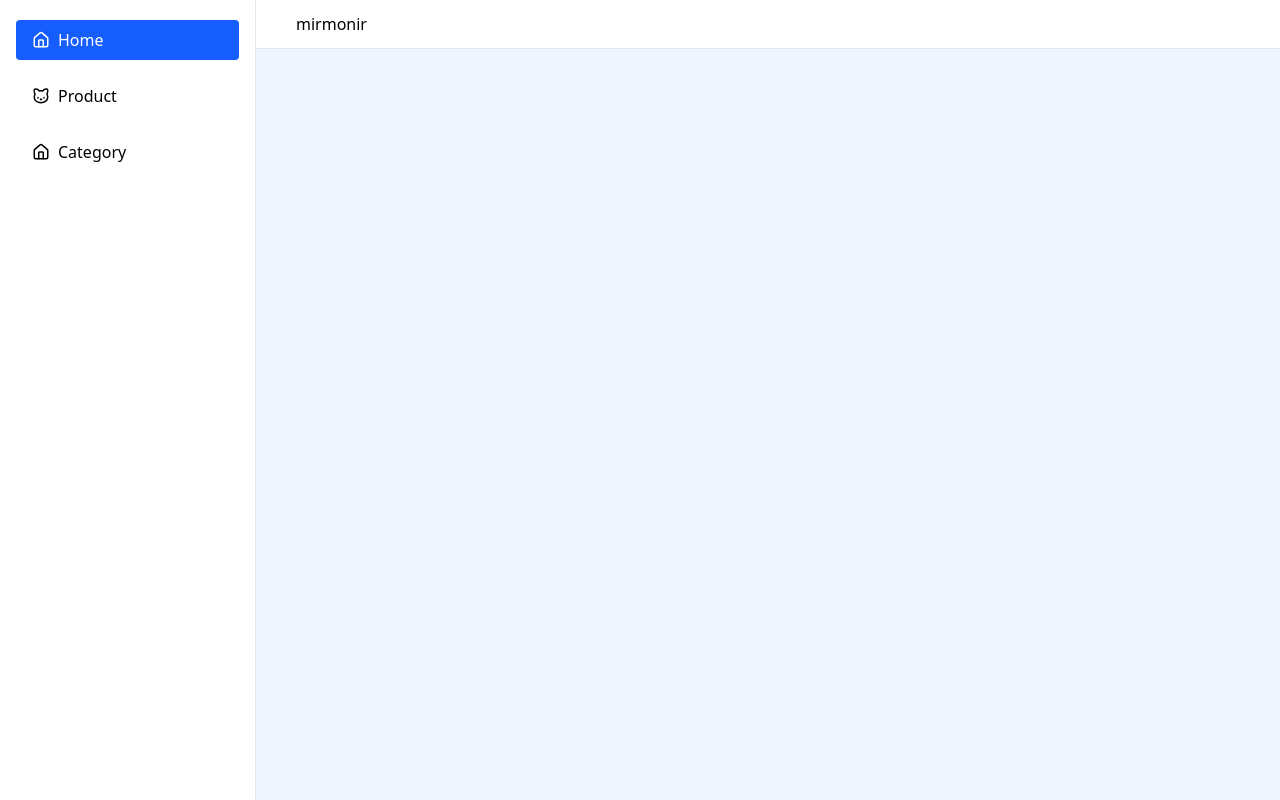
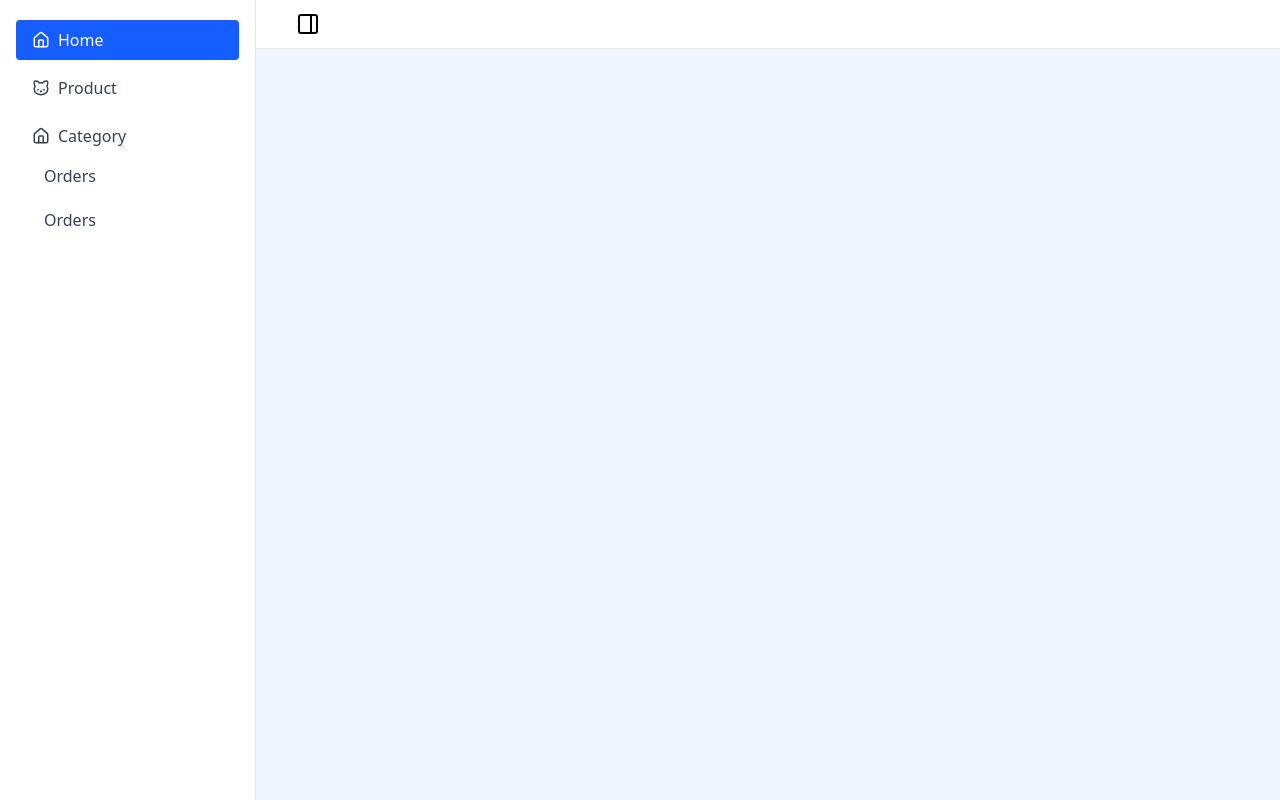
Before and after one commit to uxmir/e-commerce-admin, a Next.js app: page /home in a window 1280 px wide. Both pictures are taken after a click on the link "Category". Shown: the top 800 px of the page. Built offline with nearby package versions, Linux system fonts and the light colour scheme.

Commit message:
sidebar is all done

```diff
--- /dev/null
+++ b/app/components/NavItems/NavLink.tsx
@@ -0,0 +1,45 @@
+"use client"
+import React, { useEffect, useState } from "react";
+import { itemProps } from "../../types/nav";
+import Link from "next/link";
+import { usePathname } from "next/navigation";
+const NavLink: React.FC<itemProps> = ({ href, item, link, Icon, childs }) => {
+  const [child, setChild] = useState<boolean>(false);
+  const pathName: string = usePathname();
+  const handleChild = () => {
+    setChild(!child);
+  };
+  return (
+    <>
+      <div className="w-full">
+        <Link href={href}>
+          <div
+            onClick={handleChild}
+            className={`py-2 w-full  hover:bg-blue-600 hover:text-white rounded capitalize flex gap-x-2 items-center px-4 ${pathName === link ? "bg-blue-600 text-white" : "text-gray-700"}`}
+          >
+            {Icon && <Icon size={18} />}
+            <span>{item}</span>
+          </div>
+        </Link>
+        <div
+          className={`overflow-y-hidden  transition-all duration-500  ${child === true ? "max-h-96 opacity-100" : "max-h-0 opacity-0"}`}
+        >
+          <div className="w-full  px-4 flex flex-col gap-y-1">
+            {childs?.map((data) => (
+              <div
+                key={data.id}
+                className={`px-3 py-2 w-full rounded  hover:bg-blue-600 hover:text-white ${pathName === data.child_link ? "bg-blue-600 text-white" : "text-gray-700"}`}
+              >
+                <Link href={data.child_link}>
+                  <div>{data.data}</div>
+                </Link>
+              </div>
+            ))}
+          </div>
+        </div>
+      </div>
+    </>
+  );
+};
+
+export default NavLink
--- a/app/components/layouts/LayoutsContainer/Container.tsx
+++ b/app/components/layouts/LayoutsContainer/Container.tsx
@@ -11,7 +11,7 @@ const Container:React.FC<{children:ReactNode}> = ({children}) => {
     <TopBar/>
     <div className='flex'>
     <SideBar/>
-      <main className={` flex-1 bg-blue-50 transition-all duration-500 px-10  w-full min-h-[200vh] ${sidebar===true?'lg:ml-64':'ml-0'}`}>
+      <main className={` flex-1 bg-blue-50 transition-all duration-700 px-10  w-full min-h-[200vh] ${sidebar===true?'lg:ml-64':'ml-0'}`}>
         {children}
       </main>
     </div>
--- a/app/components/layouts/SideBar/SideBar.tsx
+++ b/app/components/layouts/SideBar/SideBar.tsx
@@ -3,8 +3,7 @@ import { useLayout } from "@/app/features/SidebarProvider/SidebarProvider";
 import React, { useState } from "react";
 import { items } from "../../../types/nav";
 import { CatIcon, HomeIcon } from "lucide-react";
-import Link from "next/link";
-import { usePathname } from "next/navigation";
+import NavLink from "../../NavItems/NavLink";
 const navItems: items[] = [
   {
     id: 1,
@@ -23,6 +22,18 @@ const navItems: items[] = [
     item: "Category",
     link: "#",
     icon: HomeIcon,
+    childs: [
+      {
+        id: 1,
+        data: "Orders",
+        child_link: "#",
+      },
+      {
+        id: 2,
+        data: "Orders",
+        child_link: "/product",
+      },
+    ],
   },
 ];
 const SideBar: React.FC = () => {
@@ -30,17 +41,22 @@ const SideBar: React.FC = () => {
   return (
     <>
       <div
-        className={`fixed px-4 top-0 z-[9999] hidden lg:block  left-0 bg-white transition-all duration-500 h-[100vh] border-r border-gray-200  overflow-y-auto ${sidebar === true ? "w-64" : "w-5"}`}
+        className={`fixed px-4 top-0 z-[9999] hidden lg:block  left-0 bg-white transition-all duration-700 h-[100vh] border-r border-gray-200  overflow-y-auto ${sidebar === true ? "w-64" : "w-0 pointer-events-none"}`}
       >
-        <div className="flex flex-col gap-y-4 mt-5">
+        <div className="flex flex-col gap-y-2 mt-5">
           {navItems?.map((data) => (
-            <NavLink
+            <div
               key={data.id}
-              href={data.link!}
-              item={data.item}
-              Icon={data.icon}
-              link={data.link!}
-            />
+              className={` transition-all duration-500 ${sidebar === true ? "visible opacity-100 pointer-events-auto delay-500" : " invisible opacity-0 pointer-events-none delay-0"}`}
+            >
+              <NavLink
+                href={data.link!}
+                item={data.item}
+                Icon={data.icon}
+                link={data.link!}
+                childs={data.childs}
+              />
+            </div>
           ))}
         </div>
       </div>
@@ -53,34 +69,72 @@ const SideBar: React.FC = () => {
         ></div>
       )}
       <div
-        className={` max-[350px]:w-2/3 w-1/3 h-full transition-all duration-500 fixed left-0 top-0 z-[9999] bg-white  ${sidebarResponsive === true ? "-translate-x-0" : "-translate-x-full"}`}
-      ></div>
+        className={` w-2/3 sm:w-1/3 h-full transition-all duration-500 fixed left-0 top-0 z-[9999] bg-white  ${sidebarResponsive === true ? "-translate-x-0" : "-translate-x-full"}`}
+      >
+        {navItems?.map((data) => (
+          <div key={data.id} className="px-4 mt-5">
+            <NavLink
+              href={data.link!}
+              item={data.item}
+              Icon={data.icon}
+              link={data.link!}
+              childs={data.childs}
+            />
+          </div>
+        ))}
+      </div>
     </>
   );
 };
 export default SideBar;
 
-interface itemProps {
-  href: string;
-  item: string;
-  link: string;
-  Icon?: React.ComponentType<{ size: number }>;
-}
-const NavLink: React.FC<itemProps> = ({ href, item, link, Icon }) => {
-  const pathName: string = usePathname();
-  return (
-    <>
-      <Link href={href}>
-        <div
-          className={`py-2 w-full rounded capitalize flex gap-x-2 items-center px-4 ${pathName === link ? "bg-blue-600 text-white" : ""}`}
-        >
-          {Icon && <Icon size={18} />}
-          <span>{item}</span>
-        </div>
-        {/* <div className="w-full bg-blue-200 h-10">
-
-        </div> */}
-      </Link>
-    </>
-  );
-};
+// interface itemArr {
+//   id: number;
+//   data: string;
+//   child_link: string;
+// }
+// interface itemProps {
+//   href: string;
+//   item: string;
+//   link: string;
+//   childs?: itemArr[];
+//   Icon?: React.ComponentType<{ size: number }>;
+// }
+// const NavLink: React.FC<itemProps> = ({ href, item, link, Icon, childs }) => {
+//   const [child, setChild] = useState<boolean>(false);
+//   const pathName: string = usePathname();
+//   const handleChild = () => {
+//     setChild(!child);
+//   };
+//   return (
+//     <>
+//       <div className="w-full">
+//         <Link href={href}>
+//           <div
+//             onClick={handleChild}
+//             className={`py-2 w-full hover:bg-blue-600 hover:text-white rounded capitalize flex gap-x-2 items-center px-4 ${pathName === link ? "bg-blue-600 text-white" : ""}`}
+//           >
+//             {Icon && <Icon size={18} />}
+//             <span>{item}</span>
+//           </div>
+//         </Link>
+//         <div
+//           className={`overflow-y-hidden  transition-all duration-500  ${child === true ? "max-h-96 opacity-100" : "max-h-0 opacity-0"}`}
+//         >
+//           <div className="w-full  px-4 flex flex-col gap-y-1">
+//             {childs?.map((data) => (
+//               <div
+//                 key={data.id}
+//                 className={`px-3 py-2 w-full  hover:bg-blue-600 hover:text-white ${pathName === data.child_link ? "bg-blue-600 text-white" : ""}`}
+//               >
+//                 <Link href={data.child_link}>
+//                   <div>{data.data}</div>
+//                 </Link>
+//               </div>
+//             ))}
+//           </div>
+//         </div>
+//       </div>
+//     </>
+//   );
+// };
--- a/app/components/layouts/TopBar/TopBar.tsx
+++ b/app/components/layouts/TopBar/TopBar.tsx
@@ -1,13 +1,14 @@
 "use client"
 import { useLayout } from '@/app/features/SidebarProvider/SidebarProvider'
+import { MenuIcon, PanelRight } from 'lucide-react'
 import React from 'react'
 const TopBar:React.FC = () => {
   const {sidebar,handleSidebar,openSidebar}=useLayout()
   return (
-    <div onClick={handleSidebar} className={`py-3 w-full fixed top-0 pr-5 cursor-pointer  transition-all duration-500 bg-white  border-b border-gray-200 ${sidebar===true?' pl-10 lg:pl-74':'pl-10'}`}>
+    <div  className={`py-3 w-full fixed top-0 pr-5 cursor-pointer  transition-all duration-500 bg-white  border-b border-gray-200 ${sidebar===true?' pl-10 lg:pl-74':'pl-10'}`}>
       <div>
-        <span className='hidden lg:block'>mirmonir</span>
-        <span onClick={openSidebar} className='block lg:hidden'>mirres</span>
+        <PanelRight onClick={handleSidebar} className='hidden lg:block'/>
+        <MenuIcon onClick={openSidebar} className='block lg:hidden'/>
       </div>
     </div>
   )
--- a/app/types/nav.d.ts
+++ b/app/types/nav.d.ts
@@ -1,6 +1,7 @@
 interface childItems{
     id:number;
-    data:string
+    data:string;
+    child_link:string
 }
 
 export interface items{
@@ -10,3 +11,17 @@ export interface items{
   icon?:React.ComponentType<{size:number}>
   childs?:childItems[]
 }
+
+//for nav item props
+interface itemArr {
+  id: number;
+  data: string;
+  child_link: string;
+}
+export interface itemProps {
+  href: string;
+  item: string;
+  link: string;
+  childs?: itemArr[];
+  Icon?: React.ComponentType<{ size: number }>;
+}
```
